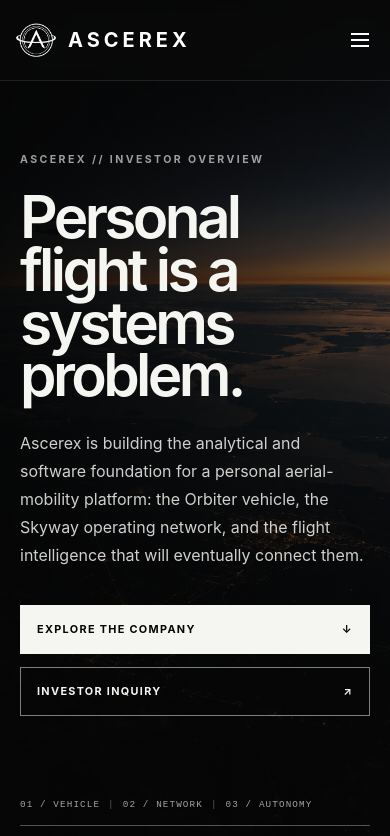
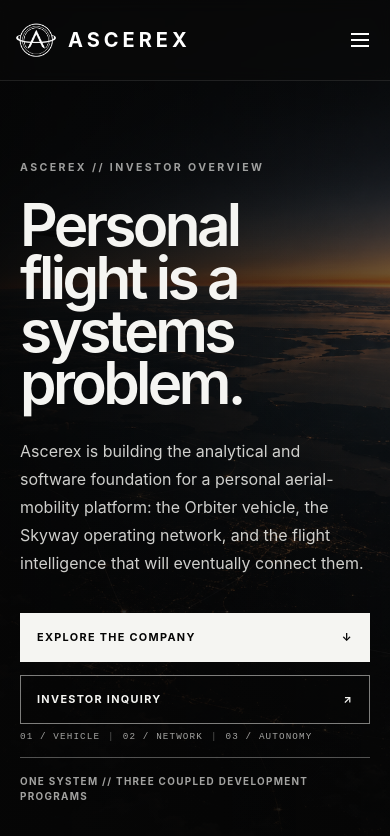
Before and after one commit to ascerex/website-nextjs, a Next.js app: page /investors in a window 390 px wide. Shown: the top 836 px of the page. Built offline with nearby package versions, Linux system fonts and the light colour scheme.

Commit message:
[style] fixed layout of certain elements

```diff
--- a/src/app/investors/investors.module.css
+++ b/src/app/investors/investors.module.css
@@ -931,12 +931,14 @@
     align-self: center;
     width: 100%;
     min-height: max(100svh, 52rem);
+    justify-content: flex-start;
     margin-left: 0;
-    padding: calc(var(--header-height) + 4.5rem) 1.25rem 11rem;
+    padding: calc(var(--header-height) + 5rem) 1.25rem 11rem;
   }
 
   .heroCopy::after {
     right: 1.25rem;
+    bottom: 3rem;
     left: 1.25rem;
   }
 
@@ -969,7 +971,7 @@
 
   .heroSystemMeta {
     right: 1.25rem;
-    bottom: 1.25rem;
+    bottom: 6rem;
     left: 1.25rem;
     width: auto;
     gap: 0.75rem;
--- a/src/app/skyway/skyway.module.css
+++ b/src/app/skyway/skyway.module.css
@@ -1310,7 +1310,7 @@
 
   .heroContent {
     align-self: start;
-    padding-top: calc(var(--header-height) + 6rem);
+    padding-top: calc(var(--header-height) + 5rem);
     padding-bottom: 12rem;
   }
 
@@ -1434,6 +1434,12 @@
   }
 }
 
+@media (max-width: 700px) and (hover: hover) and (pointer: fine) {
+  .heroStatus {
+    bottom: 5rem;
+  }
+}
+
 @media (prefers-reduced-motion: reduce) {
   .primaryLink,
   .explorerToolbar button,
```
Also changed, not shown: src/app/vehicle/vehicle.module.css (+8 -1 lines).
